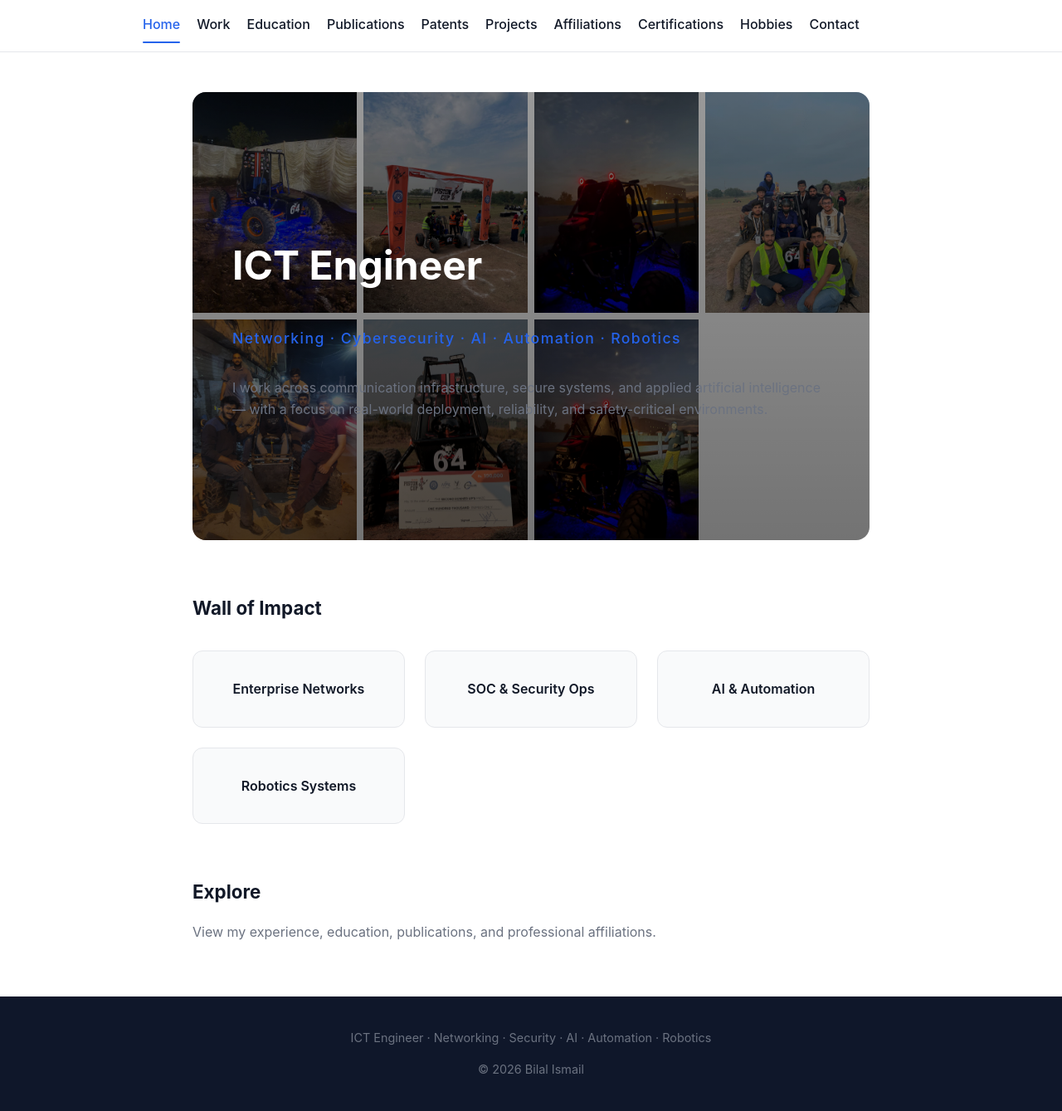
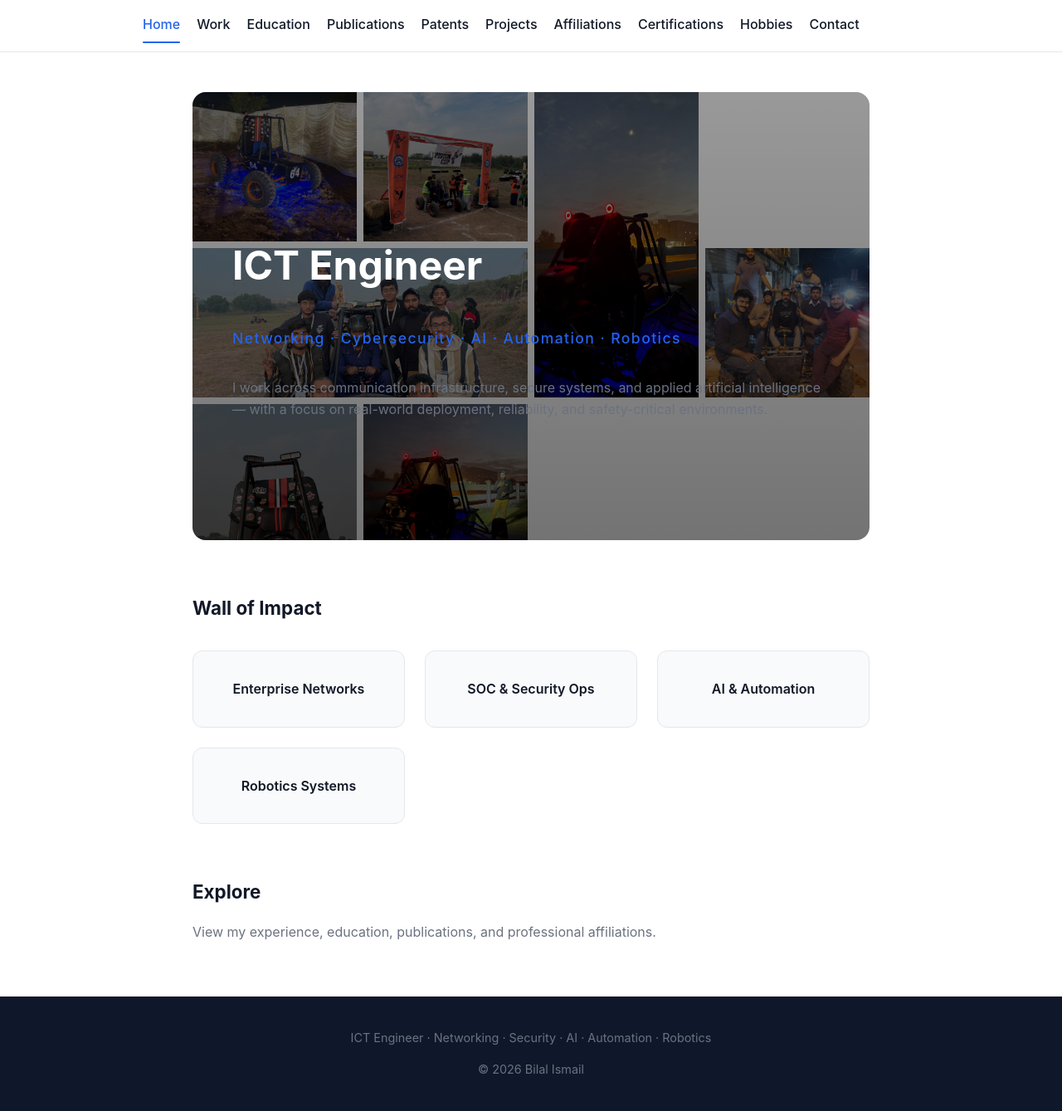
Before and after one commit to bilal-ismail/bilal-ismail.github.io, a Jekyll site: the page built from index.md, in a window 1280 px wide. Shown: the whole page at 83% size. Built offline with Jekyll 4.4.1, drawn with Linux system fonts in a browser that asks for light colours.

Commit message:
Update main.css

```diff
--- a/assets/css/main.css
+++ b/assets/css/main.css
@@ -319,14 +319,22 @@ p {
   position: absolute;
   inset: 0;
   display: grid;
-  grid-template-columns: repeat(4, 1fr);
-  grid-auto-rows: 1fr;
+  grid-template-columns: repeat(auto-fill, minmax(180px, 1fr));
+  grid-auto-rows: 180px;
   gap: 8px;
   z-index: 1;
 }
 
 .banner-item {
   overflow: hidden;
+}
+
+.banner-item:nth-child(3n) {
+  grid-row: span 2;
+}
+
+.banner-item:nth-child(4n) {
+  grid-column: span 2;
 }
 
 .banner-item img {
```
